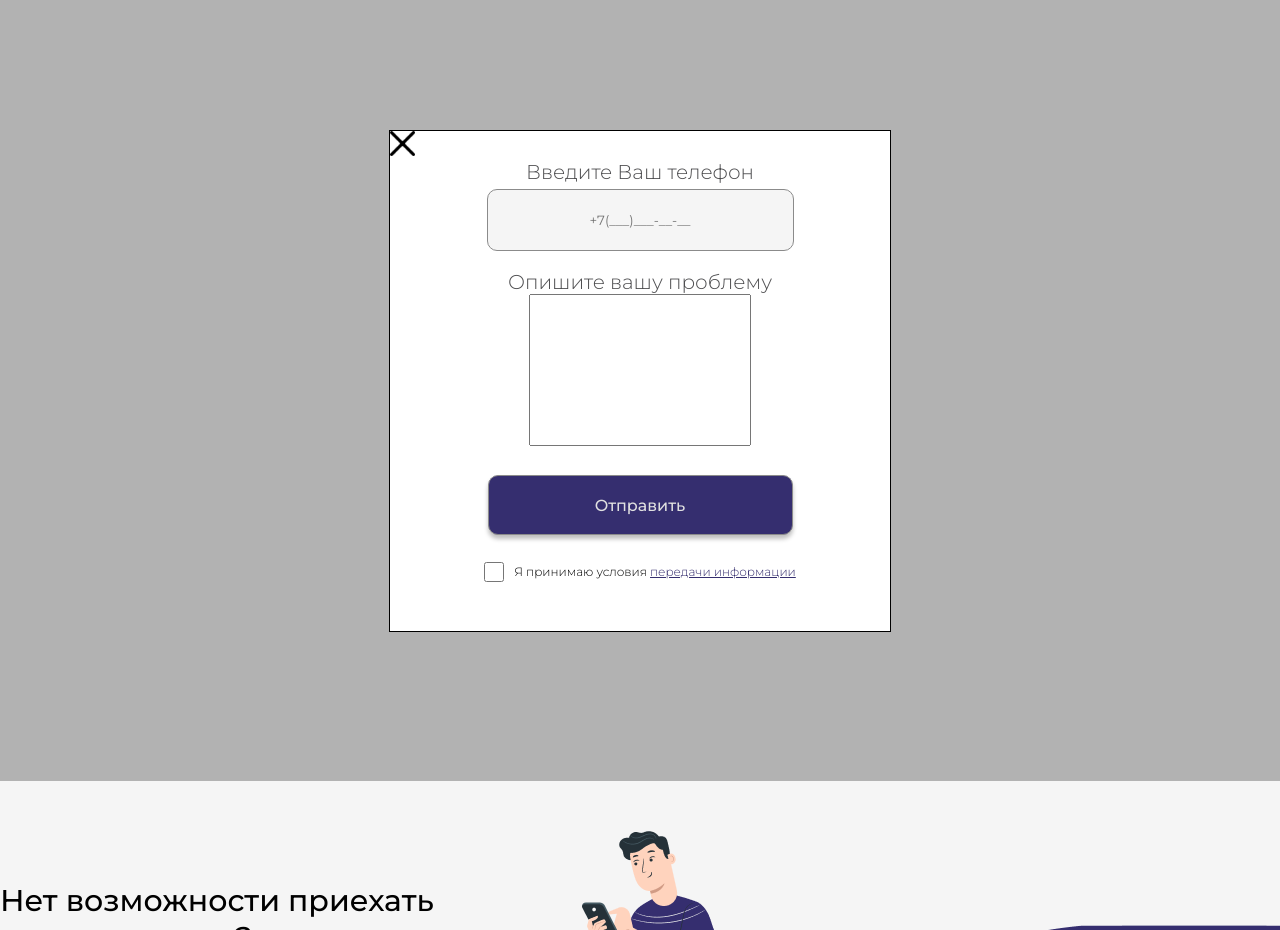
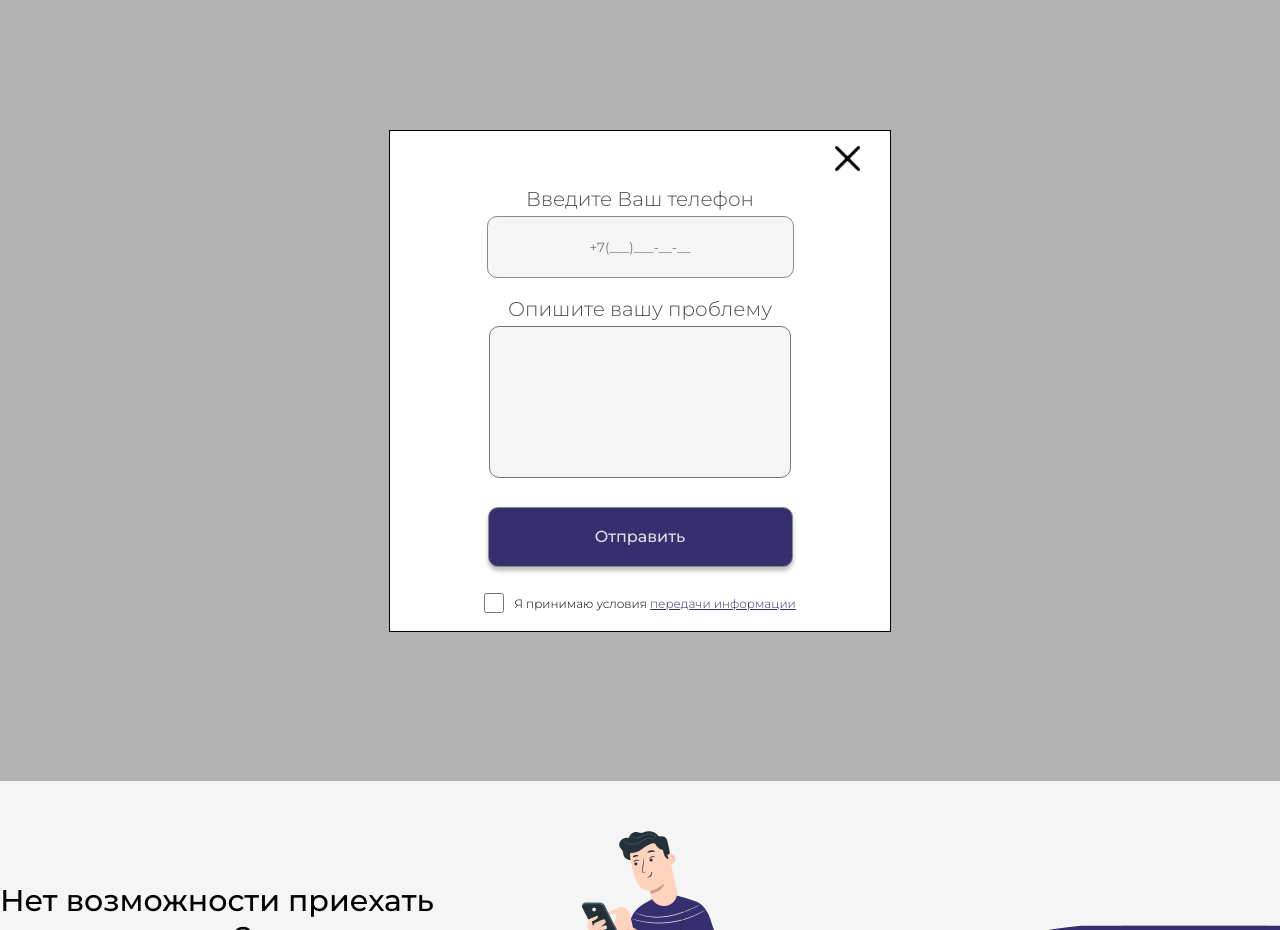
Before and after one commit to F1ko228/Device-site, a plain HTML site: page index.html in a window 1280 px wide. Shown: the part 5440-6370 px from the top of the page. Drawn offline with Linux system fonts and the light colour scheme.

Commit message:
moadal window 50%

```diff
--- a/assets/style.css
+++ b/assets/style.css
@@ -895,6 +895,7 @@
     justify-content: center;
     align-items: center;
     z-index: 1;
+    display: none;
 }
 
 .modal_window {
@@ -903,6 +904,16 @@
     width: 500px;
     height: 500px;
     z-index: 2123;
+    display: flex;
+    flex-direction: column;
+    justify-content: space-evenly;
+    align-items: center;
+    overflow-y: auto;
+}
+
+.modal_window__cross {
+    align-self: end;
+    margin-right: 30px;
 }
 
 .modal_window__form {
@@ -963,8 +974,17 @@
 }
 
 .modal_window__form_textarea {
-    width: 200px;
+    width: 280px;
     height: 130px;
     resize: none;
     padding: 10px;
+    margin-top: 5px;
+    background-color: #F5F5F5;
+    border-radius: 10px;
 }
+
+.modal_wrapper.open {
+    display: flex;
+    justify-content: center;
+    align-items: center;
+}
--- a/index.html
+++ b/index.html
@@ -333,9 +333,9 @@
      </section> <!-- section_6 -->
 
       <!-- modal window -->
-      <div class="modal_wrapper">
+      <div class="modal_wrapper open">
             <div class="modal_window">
-                <img src="assets/images/cross.png" alt="cross" width="25px" height="25px">
+                <img class="modal_window__cross" src="assets/images/cross.png" alt="cross" width="25px" height="25px">
                 <form class="modal_window__form">
                     <div class="modal_window__form_text">Введите Ваш телефон</div>
                     <input type="text" name="number" required placeholder="+7(___)___-__-__"><br>
```
